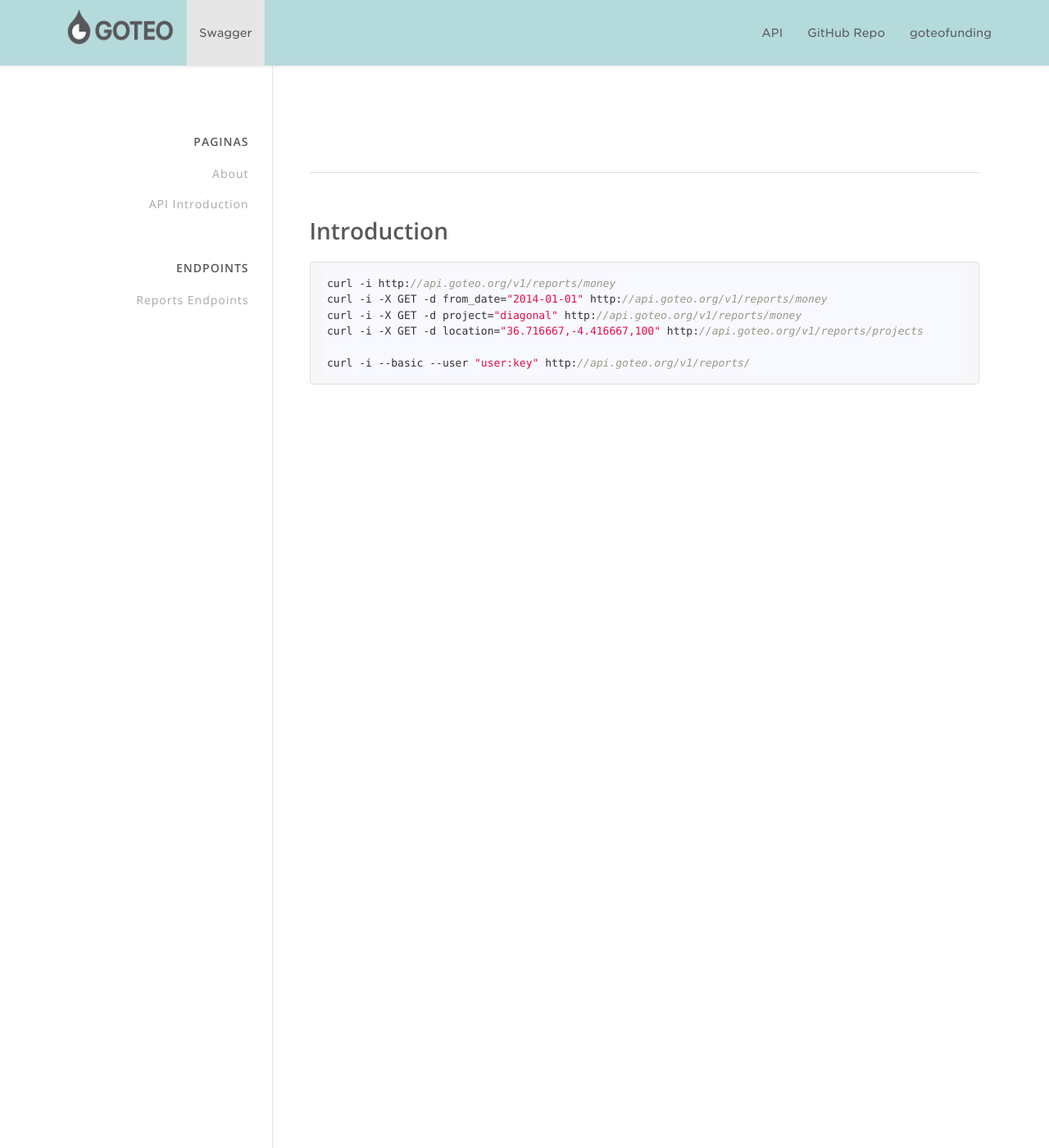
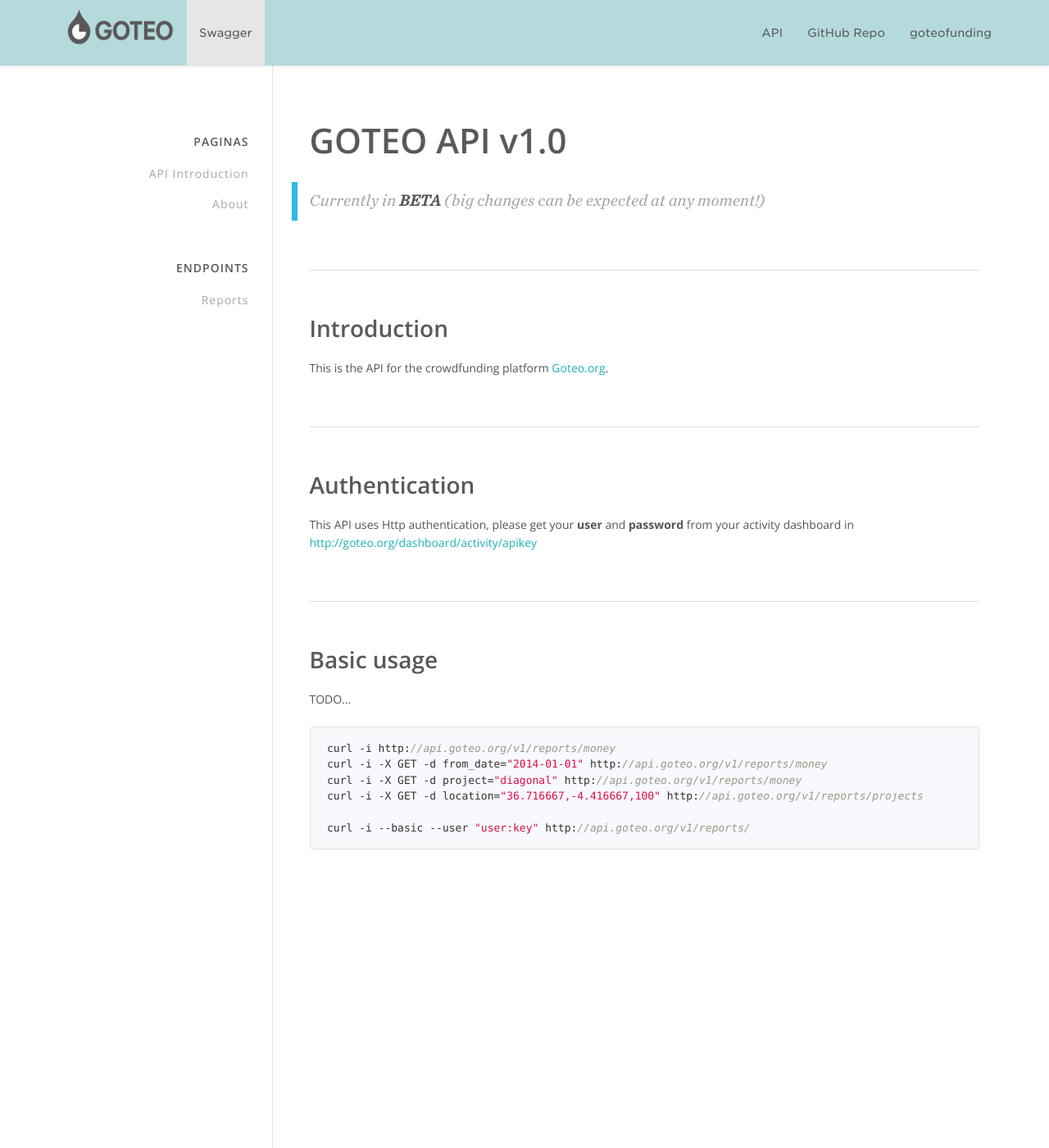
Before and after one commit to GoteoFoundation/goteo-api-doc, a Jekyll site: the page built from docs/1_home.md, in a window 1280 px wide and 1400 px high. Shown: the whole window at 82% size. Built offline with Jekyll 4.4.1, drawn with Linux system fonts in a browser that asks for light colours; Markdown is read by kramdown in place of the engine named in the settings.

Commit message:
word in progress...

````diff
--- a/docs/home.md
+++ b/docs/1_home.md
@@ -3,7 +3,21 @@
 title: API Introduction
 permalink: /
 ---
+# GOTEO API v1.0
+> Currently in **BETA** (big changes can be expected at any moment!)
+
 ## Introduction
+
+This is the API for the crowdfunding platform [Goteo.org](http://goteo.org).
+
+
+## Authentication
+
+This API uses Http authentication, please get your **user** and **password** from your activity dashboard in [http://goteo.org/dashboard/activity/apikey](http://goteo.org/dashboard/activity/apikey)
+
+## Basic usage
+
+TODO...
 
 ```bash
 curl -i {{ site.apiurl }}/reports/money
````
Also changed, not shown: docs/endpoints/1_reports.md (+6 -2 lines).
